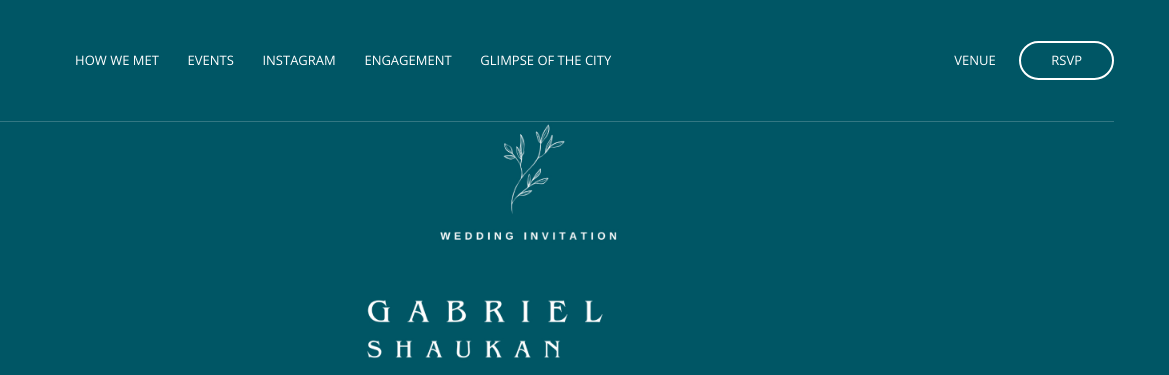
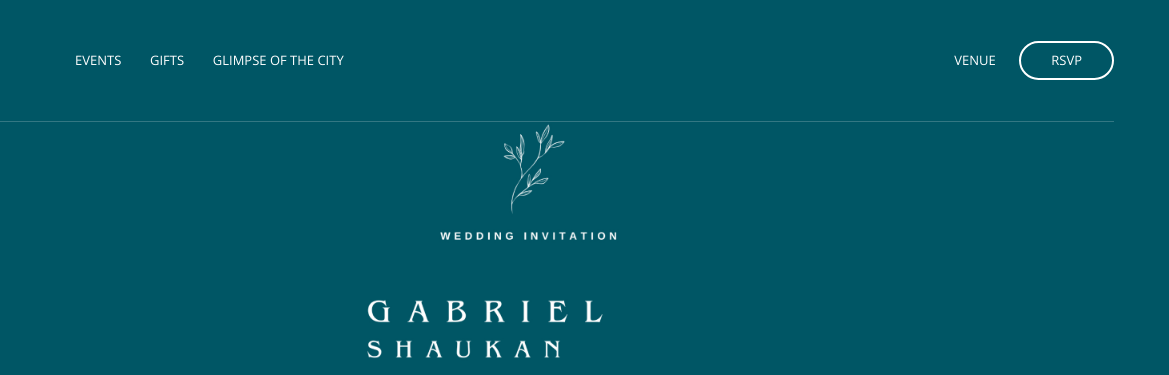
Before and after one commit to gajshamal/GabrielAulia2025, a website: page index.html in a window 1280 px wide. Shown: the top 375 px of the page, 111-1280 px from the left. Drawn offline with nearby package versions, Linux system fonts and the light colour scheme; some packages are replaced by stand-ins of ours; files whose address does not match are found by name.

Commit message:
Edit header navi

```diff
--- a/index.html
+++ b/index.html
@@ -73,14 +73,12 @@
                 <div class="header-nav">
                     <nav>
                         <ul class="primary-nav">
-                            <li><a href="#intro">How we met</a></li>
                             <li><a href="#events">Events</a></li>
-                            <li><a href="#instagram">Instagram</a></li>
-                            <li><a href="#eng-pics">Engagement</a></li>
+                            <li><a href="#gifts">Gifts</a></li>
                             <li class="hidden-sm hidden-xs"><a href="#video-bg">Glimpse of the city</a></li>
                         </ul>
                         <ul class="member-actions">
-                            <li><a href="#map" class="login">Venue</a></li>
+                            <li><a href="#eng-pics" class="login">Venue</a></li>
                             <li><a href="#rsvp" class="btn-white btn-small">RSVP</a></li>
                         </ul>
                     </nav>
```
